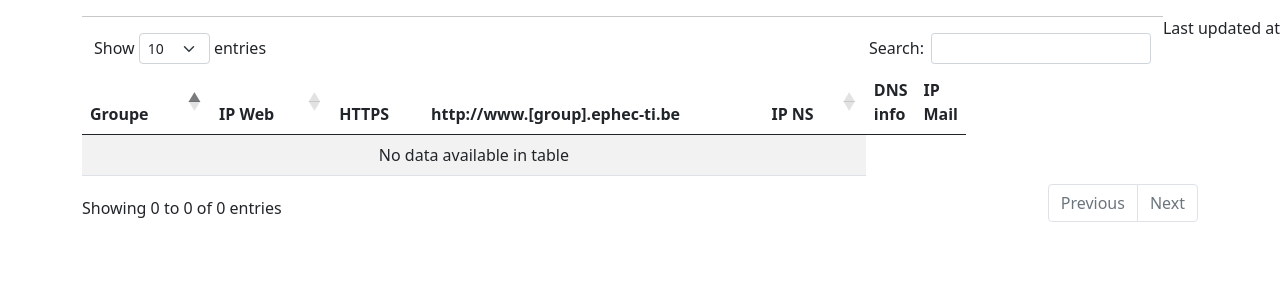
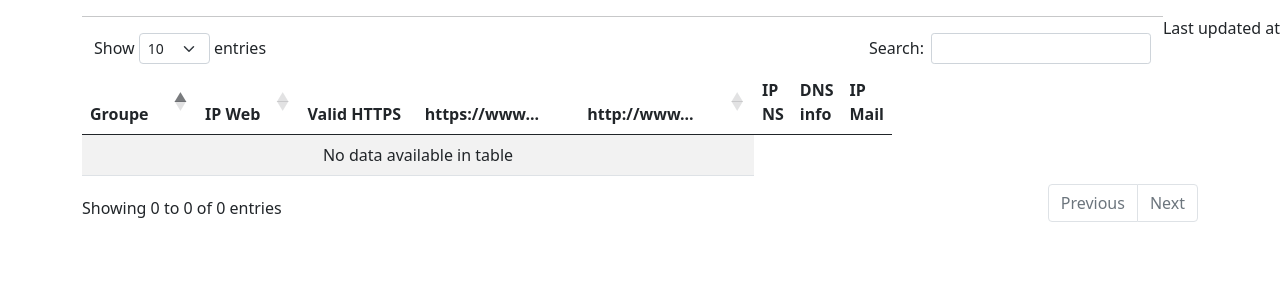
Before and after one commit to xavier-dubruille/student_vps_status, a Flask app: template src/vps_status_web/templates/table.html in a window 1280 px wide. Shown: the top 300 px of the page. Run offline with Flask 3, Linux system fonts and the light colour scheme; the template is opened without the code that fills it, so the values that code supplies are empty; some libraries are stand-ins or nearby versions.

Commit message:
Display also https://www... content

```diff
--- a/src/vps_status_web/templates/table.html
+++ b/src/vps_status_web/templates/table.html
@@ -7,8 +7,9 @@
         <th>Groupe</th>
 
         <th>IP Web</th>
-        <th>HTTPS</th>
-        <th>http://www.[group].ephec-ti.be</th>
+        <th>Valid HTTPS</th>
+        <th>https://www...</th>
+        <th>http://www...</th>
         <th>IP NS</th>
         <th>DNS info</th>
         <th>IP Mail</th>
@@ -22,6 +23,7 @@
         <td {% if not statu.www_https_valid %} class="p-3 mb-2 bg-danger text-white" {% endif %}>
             {{ statu.www_https_valid }}
         </td>
+        <td>{{ statu.content_www_ssl[:50] }}</td>
         <td>{{ statu.content_www_http[:50] }}</td>
         <td><a href="vps/{{ statu.ip_ns }}" target="_blank">{{ statu.ip_ns }}</a></td>
         <td><a href="https://dnssec-analyzer.verisignlabs.com/{{ statu.group_name }}.ephec-ti.be" target="_blank">dns
```
